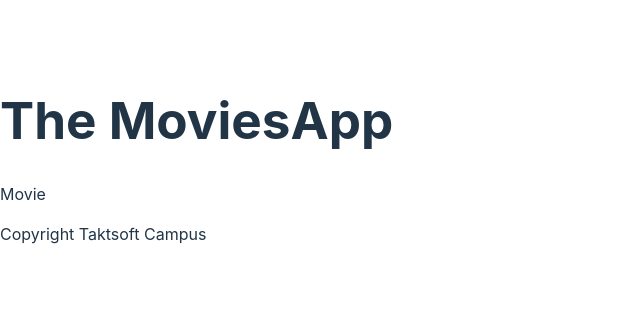
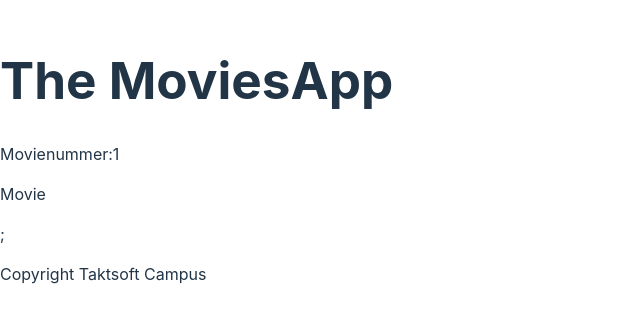
Before and after one commit to AndySchmitt24/MoviePage, a React (Vite) app: page /movie/1 in a window 1280 px wide. Shown: the part 240-562 px from the top of the page, without its empty margins (0-640 px from the left). Built offline with nearby package versions, Linux system fonts and the light colour scheme.

Commit message:
Used useParams

```diff
--- a/src/pages/actor.jsx
+++ b/src/pages/actor.jsx
@@ -1,3 +1,6 @@
+import { useParams } from "react-router-dom";
+
 export default function Actor() {
-  return <p>Actor</p>;
+  const { actorId } = useParams();
+  return <p>Actor {actorId}</p>;
 }
--- a/src/pages/movie.jsx
+++ b/src/pages/movie.jsx
@@ -1,3 +1,12 @@
+import { useParams } from "react-router-dom";
+
 export default function Movie() {
-  return <p>Movie</p>;
+  const { movieId } = useParams();
+  console.log(movieId);
+  return (
+    <div>
+      <p>Movienummer:{movieId}</p>
+      <p>Movie</p>;
+    </div>
+  );
 }
```
